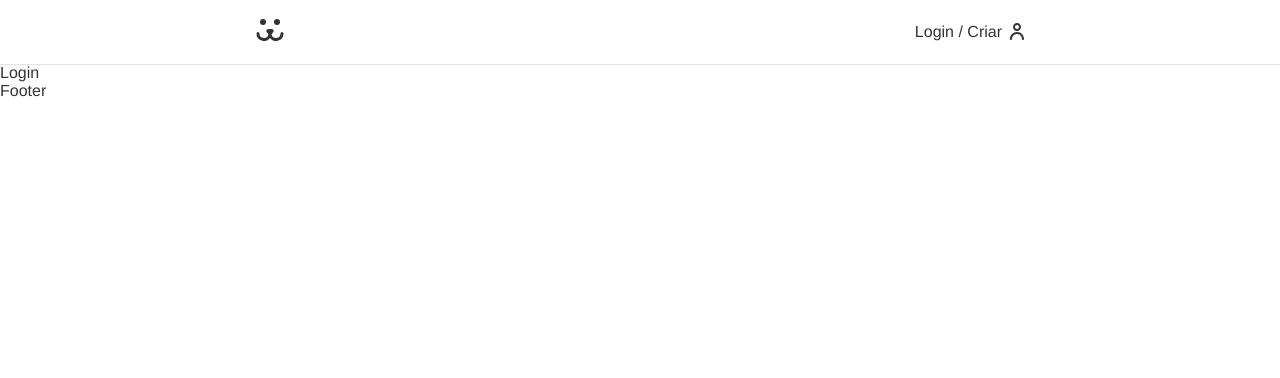
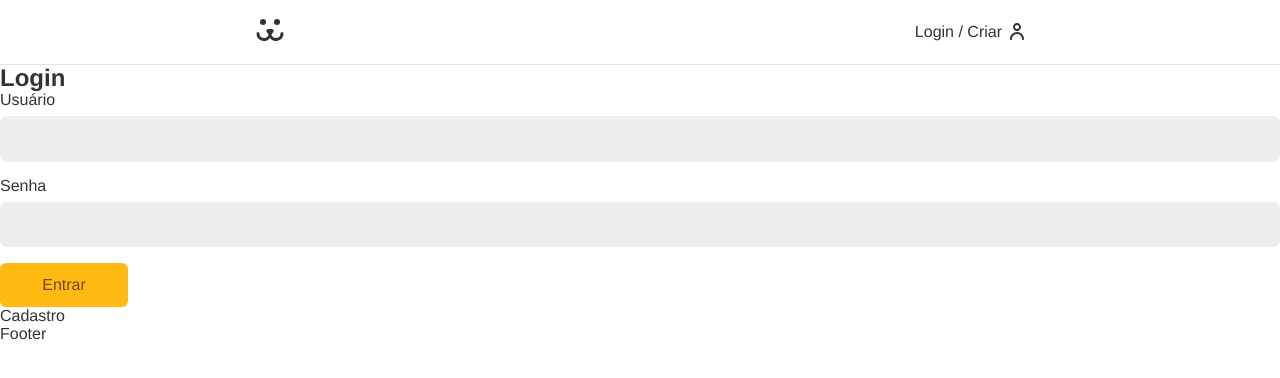
Before and after one commit to vinciuscastro/project_dogs, a React (Vite) app: page /login in a window 1280 px wide. Shown: the top 378 px of the page. Built offline with nearby package versions, Linux system fonts and the light colour scheme.

Commit message:
Update login routes in App.jsx and Login.jsx

```diff
--- a/src/App.jsx
+++ b/src/App.jsx
@@ -15,7 +15,7 @@
         <Header />
         <Routes>
           <Route path="/" element={<Home />} />
-          <Route path="/login" element={<Login />} />
+          <Route path="/login/*" element={<Login />} />
 
         </Routes>
         <Footer />
--- /dev/null
+++ b/src/Components/Forms/Button.jsx
@@ -0,0 +1,10 @@
+import React from 'react'
+import styles from './Button.module.css'
+
+const Button = ({ children, ...props }) => {
+  return (
+    <button {...props} className={styles.button}>{children}</button>
+  )
+}
+
+export default Button
--- /dev/null
+++ b/src/Components/Forms/Button.module.css
@@ -0,0 +1,24 @@
+.button {
+  font-size: 1rem;
+  font-family: var(--type-first);
+  cursor: pointer;
+  border: none;
+  border-radius: 0.4rem;
+  background: #fb1;
+  color: #764701;
+  padding: 0.8rem 1.2rem;
+  box-sizing: border-box;
+  transition: 0.2s;
+  min-width: 8rem;
+}
+
+.button:hover,
+.button:focus {
+  outline: none;
+  box-shadow: 0 0 0 3px #fea, 0 0 0 4px #fb1;
+}
+
+.button:disabled {
+  opacity: 0.5;
+  cursor: wait;
+}
--- /dev/null
+++ b/src/Components/Forms/Input.jsx
@@ -0,0 +1,21 @@
+import React from 'react'
+import styles from './Input.module.css'
+
+const Input = ({ label, type, name, value, onChange, error }) => {
+  return (
+    <div className={styles.wrapper}>
+      <label htmlFor={name} className={styles.label}>{label}</label>
+      <input
+        id={name}
+        name={name}
+        type={type}
+        value={value}
+        onChange={onChange}
+        className={styles.input}
+      />
+      {error && <p className={styles.error}>{error}</p>}
+    </div>
+  )
+}
+
+export default Input
--- /dev/null
+++ b/src/Components/Forms/Input.module.css
@@ -0,0 +1,36 @@
+.wrapper {
+  margin-bottom: 1rem;
+
+}
+
+.input {
+  font-size: 1rem;
+  font-family: var(--type-first);
+  padding: 0.8rem;
+  border: 1px solid #eee;
+  border-radius: 0.4rem;
+  width: 100%;
+  transition: 0.2s;
+  background: #eee;
+}
+
+.input:focus,
+.input:hover {
+  outline: none;
+  border-color: #fb1;
+  background: white;
+  box-shadow: 0 0 0 3px #fea;
+}
+
+.label {
+  display: block;
+  font-size: 1rem;
+  padding-bottom: 0.5rem;
+  line-height: 1;
+}
+
+.error {
+  color: #f31;
+  font-size: 0.875rem;
+  margin-top: 0.25rem;
+}
--- a/src/Components/Login/Login.jsx
+++ b/src/Components/Login/Login.jsx
@@ -1,8 +1,20 @@
 import React from 'react'
+import { Routes, Route } from 'react-router-dom'
+import LoginForm from './LoginForm'
+import LoginCreate from './LoginCreate'
+import LoginPasswordLost from './LoginPasswordLost'
+import LoginPasswordReset from './LoginPasswordReset'
 
 const Login = () => {
   return (
-    <div>Login</div>
+    <div>
+      <Routes >
+        <Route path="/" element={<LoginForm />} />
+        <Route path="criar" element={<LoginCreate />} />
+        <Route path="perdeu" element={<LoginPasswordLost />} />
+        <Route path="resetar" element={<LoginPasswordReset />} />
+      </Routes>
+    </div>
   )
 }
 
--- /dev/null
+++ b/src/Components/Login/LoginCreate.jsx
@@ -0,0 +1,9 @@
+import React from 'react'
+
+const LoginCreate = () => {
+  return (
+    <div>LoginCreate</div>
+  )
+}
+
+export default LoginCreate
--- /dev/null
+++ b/src/Components/Login/LoginForm.jsx
@@ -0,0 +1,41 @@
+import React from 'react'
+import { Link } from 'react-router-dom'
+import Input from '../Forms/Input'
+import Button from '../Forms/Button'
+
+const LoginForm = () => {
+  const [username, setUsername] = React.useState('')
+  const [password, setPassword] = React.useState('')
+
+  function handleSubmit(event) {
+    event.preventDefault()
+    fetch('https://dogsapi.origamid.dev/json/jwt-auth/v1/token', {
+      method: 'POST',
+      headers: {
+        'Content-Type': 'application/json',
+      },
+      body: JSON.stringify({ username, password }),
+    }).then(response => {
+      console.log(response)
+      return response.json()
+    }).then(json => {
+      console.log(json)
+    })
+  }
+
+  return (
+    <section>
+      <h1>
+        Login
+      </h1>
+      <form onSubmit={handleSubmit}>
+        <Input label="Usuário" type="text" name="username" value={username} onChange={({ target }) => setUsername(target.value)} />
+        <Input label="Senha" type="password" name="password" value={password} onChange={({ target }) => setPassword(target.value)} />
+        <Button>Entrar</Button>
+      </form>
+      <Link to="/login/criar">Cadastro</Link>
+    </section>
+  )
+}
+
+export default LoginForm
--- /dev/null
+++ b/src/Components/Login/LoginPasswordLost.jsx
@@ -0,0 +1,9 @@
+import React from 'react'
+
+const LoginPasswordLost = () => {
+  return (
+    <div>LoginPasswordLost</div>
+  )
+}
+
+export default LoginPasswordLost
--- /dev/null
+++ b/src/Components/Login/LoginPasswordReset.jsx
@@ -0,0 +1,9 @@
+import React from 'react'
+
+const LoginPasswordReset = () => {
+  return (
+    <div>LoginPasswordReset</div>
+  )
+}
+
+export default LoginPasswordReset
```
